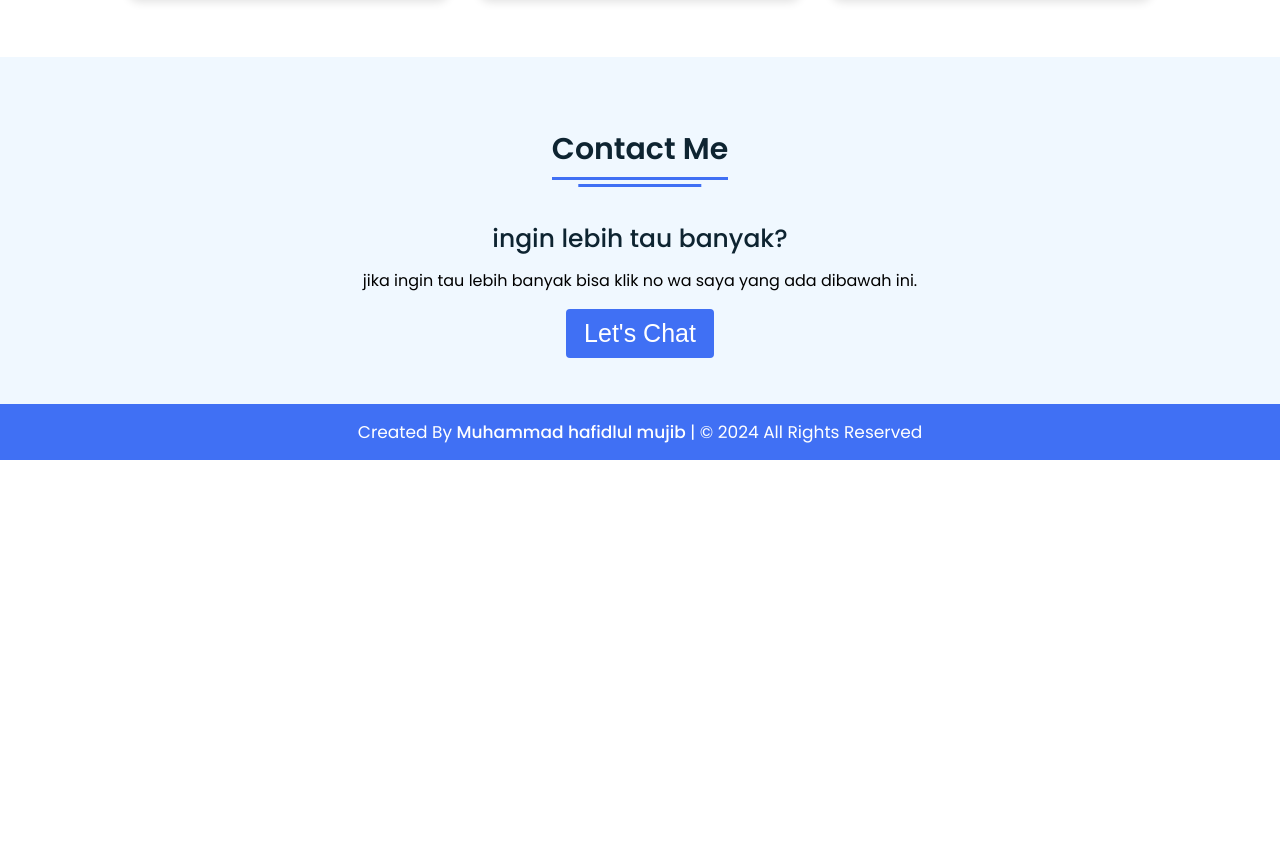
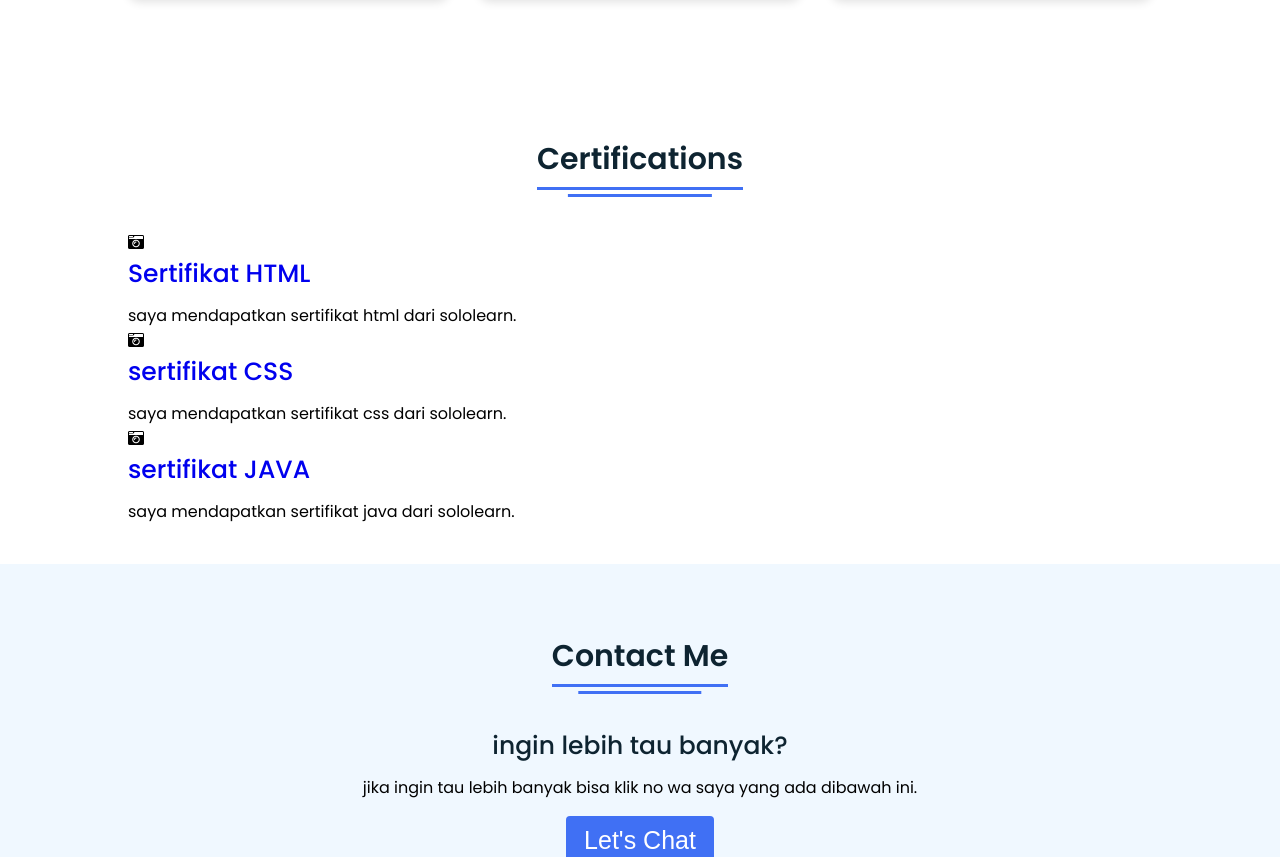
Before and after one commit to hafidlul/porto, a plain HTML site: page index.html in a window 1280 px wide. Shown: the part 2510-3367 px from the top of the page. Before the commit the page ends 2970 px from the top, so only its background shows below. Drawn offline with Linux system fonts and the light colour scheme.

Commit message:
Update index.html

```diff
--- a/index.html
+++ b/index.html
@@ -145,6 +145,39 @@
       </div>
   </section>
 
+  <!-- Certifications Section Start -->
+<section class="certifications" id="certifications">
+  <div class="content">
+    <div class="title"><span>Certifications</span></div>
+    <div class="boxes">
+      <div class="box">
+        <div class="icon">
+          <i class="fas fa-camera-retro"></i>
+        </div>
+        <div class="topic">
+          <a href="https://www.sololearn.com/en/certificates/CC-OPOG00TI">Sertifikat HTML</a></div>
+        <p>saya mendapatkan sertifikat html dari sololearn.</p>
+      </div>
+      <div class="box">
+        <div class="icon">
+          <i class="fas fa-camera-retro"></i>
+        </div>
+        <div class="topic">
+          <a href="https://www.sololearn.com/en/certificates/CC-8QKOUEKN">sertifikat CSS</a></div>
+        <p>saya mendapatkan sertifikat css dari sololearn.</p>
+      </div>
+      <div class="box">
+        <div class="icon">
+          <i class="fas fa-camera-retro"></i></i>
+        </div>
+        <div class="topic">
+          <a href="https://www.sololearn.com/en/certificates/CC-VVQOXKLX">sertifikat JAVA</a></div>
+        <p>saya mendapatkan sertifikat java dari sololearn.</p>
+      </div>
+      <!-- Add more certifications as needed -->
+    </div>
+  </div>
+</section>
   <!-- Contact Me section Start -->
   <section class="contact" id="contact">
     <div class="content">
```
